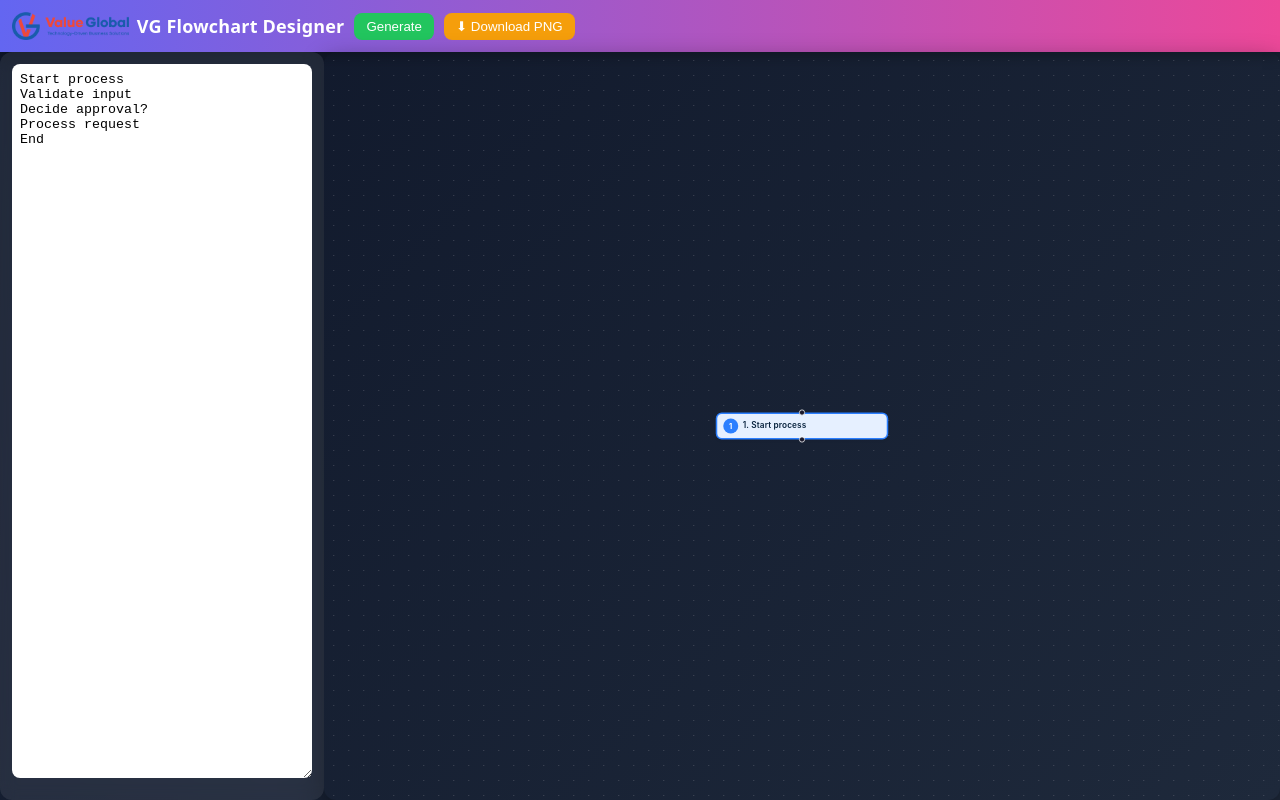
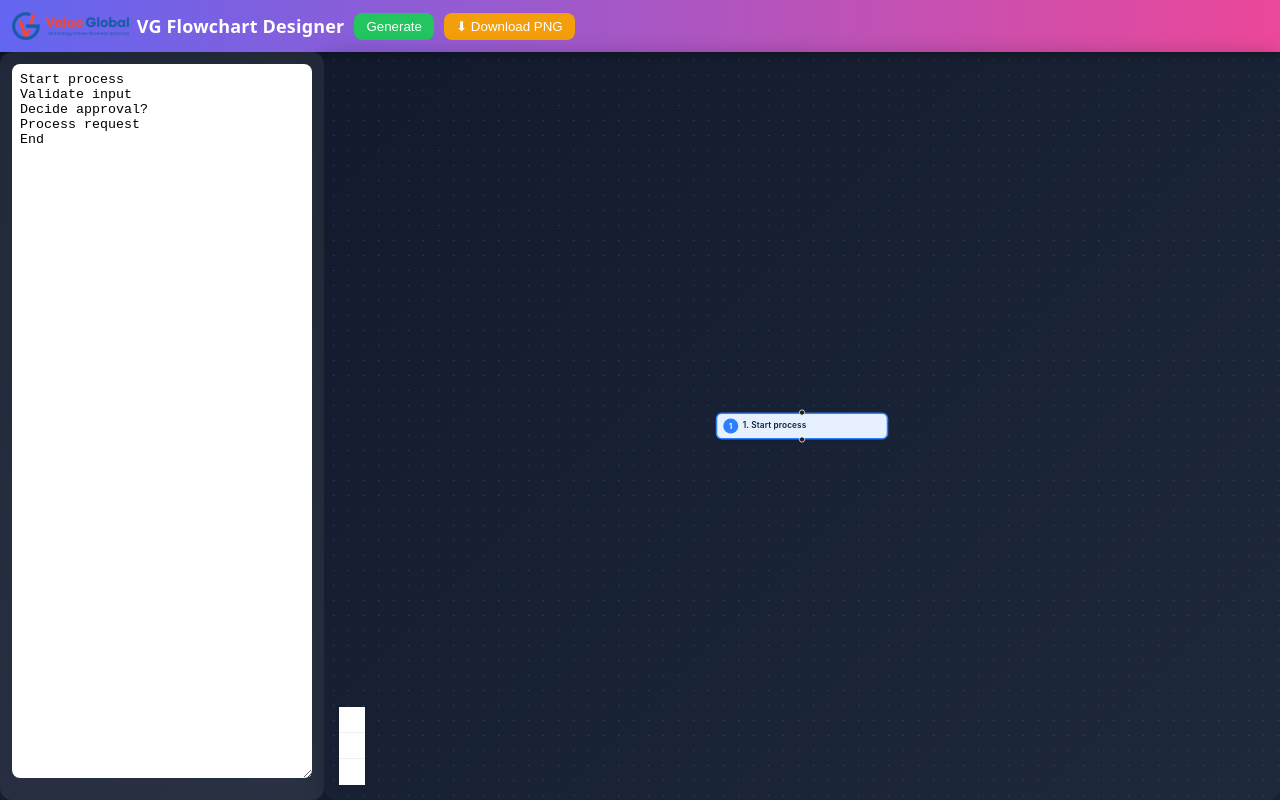
Before and after one commit to shanmugapriyag2196/KiloCode-Flow-Chart-Designer, a React (Vite) app: page / in a window 1280 px wide. Both pictures are taken after a click on the button "Flow Chart Designer". Built offline with nearby package versions, Linux system fonts and the light colour scheme.

Commit message:
Add zoom controls

```diff
--- a/src/App.tsx
+++ b/src/App.tsx
@@ -1,5 +1,5 @@
 import { useState, useCallback, useRef } from 'react';
-import { ReactFlow, applyNodeChanges, applyEdgeChanges, addEdge, Background, type Node, type Edge, type NodeChange, type EdgeChange, type Connection, MarkerType } from '@xyflow/react';
+import { ReactFlow, applyNodeChanges, applyEdgeChanges, addEdge, Background, Controls, type Node, type Edge, type NodeChange, type EdgeChange, type Connection, MarkerType } from '@xyflow/react';
 import '@xyflow/react/dist/style.css';
 import { mockGenerate } from './services/mockGenerator';
 import { validateGraph } from './services/validation';
@@ -89,6 +89,7 @@ if (!entered) {
         <div style={{ flex: 1, borderRadius: 12, overflow: 'hidden', boxShadow: '0 8px 24px rgba(0,0,0,.4)' }} ref={containerRef}>
           <ReactFlow nodes={nodes} edges={edges} nodeTypes={nodeTypes} onNodesChange={onNodesChange} onEdgesChange={onEdgesChange} onConnect={onConnect} onNodeClick={(_, n) => setSelected(n)} fitView fitViewOptions={{ maxZoom: 0.75 }} proOptions={{ hideAttribution: true }}>
             <Background />
+            <Controls showInteractive={false} />
           </ReactFlow>
         </div>
       </div>
```
